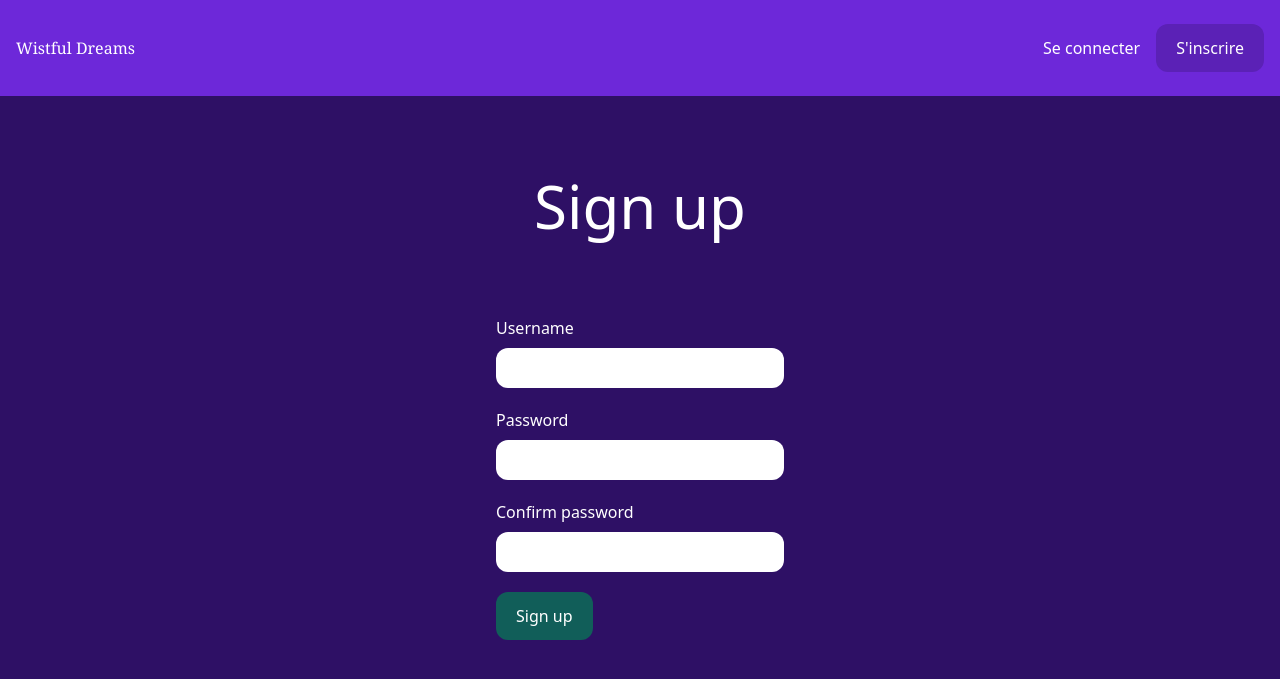
After one commit to Callypige/wistful-dreams, a Django app: page /signup/ in a window 1280 px wide. The commit adds this page. Shown: the top 679 px of the page. Run offline with Django 4.2, Linux system fonts and the light colour scheme; some libraries are stand-ins or nearby versions.

Commit message:
Login + sign up and create superuser

```diff
--- /dev/null
+++ b/wistuldreams/dreamapp/forms.py
@@ -0,0 +1,8 @@
+from django.contrib.auth.models import User
+from django.contrib.auth.forms import UserCreationForm
+
+
+class SignUpForm(UserCreationForm):
+    class Meta:
+        model = User
+        fields = ["username", "password1", "password2"]
--- a/wistuldreams/dreamapp/templates/dreamapp/base.html
+++ b/wistuldreams/dreamapp/templates/dreamapp/base.html
@@ -11,25 +11,24 @@
   <body class="bg-violet-950">
     <nav class="flex items-center justify-between px-4 py-6 bg-violet-700">
       <div>
-        <a href="/" class="text-xl text-white">Home</a>
+        <a href="/" class="font-serif Cambria text-white">Wistful Dreams</a>
       </div>
       <div class="flex items-center space-x-4">
-        {% comment %} {% if request.user.is_authenticated %}
+        {% if request.user.is_authenticated %}
           <h3 class="text-white hover:text-gray-200">Hello, {{request.user.username}}</h3>
-          <a href="/rooms" class="text-white hover:text-gray-200">Rooms</a>
           <a
             href="/logout/"
-            class="px-5 py-3 rounded-xl text-white bg-orange-600 hover:bg-orange-700"
-            >Log out</a
+            class="px-5 py-3 rounded-xl text-white bg-violet-800 hover:bg-violet-600"
+            >Se déconnecter</a
           >
         {%else %}
-          <a href="/login/" class="text-white hover:text-gray-200">Log in</a>
+          <a href="/login/" class="text-white hover:text-gray-200">Se connecter</a>
           <a
             href="/signup/"
-            class="px-5 py-3 rounded-xl text-white bg-orange-600 hover:bg-orange-700"
-            >Sign up</a
+            class="px-5 py-3 rounded-xl text-white bg-violet-800 hover:bg-violet-600"
+            >S'inscrire</a
           >
-        {% endif %} {% endcomment %}
+        {% endif %}
       </div>
     </nav>
 
--- /dev/null
+++ b/wistuldreams/dreamapp/templates/dreamapp/signup.html
@@ -0,0 +1,40 @@
+{% extends 'dreamapp/base.html' %}
+{% block title %}Sign up | {% endblock %}
+{% block content %}
+<div class="p-10 lg:p-20 text-center">
+  <h1 class="text-3xl lg:text-6xl text-white">Sign up</h1>
+</div>
+
+<form method="post" action="." class="lg:w-1/4 px-4 mx-auto"><form>
+    {% csrf_token %}
+    <div class="mb-5">
+        <label class="text-white">Username</label>
+
+        <input type="text" name="username" class="w-full mt-2 px-4 py-2 rounded-xl">
+    </div>
+
+    <div class="mb-5">
+        <label class="text-white">Password</label>
+
+        <input type="password" name="password1" class="w-full mt-2 px-4 py-2 rounded-xl">
+    </div>
+
+    <div class="mb-5">
+        <label class="text-white">Confirm password</label>
+
+        <input type="password" name="password2" class="w-full mt-2 px-4 py-2 rounded-xl">
+    </div>
+
+    {% if form.errors %}
+        {% for field in form %}
+            {% for error in field.errors %}
+                <div class="mb-5 p-4 rounded-xl bg-red-300 text-white">
+                    <p>{{ error|escape }}</p>
+                </div>
+            {% endfor %}
+        {% endfor %}
+    {% endif %}
+
+    <button class="px-5 py-3 rounded-xl text-white bg-teal-800 hover:bg-teal-700">Sign up</button>
+<form>
+{% endblock %}
--- a/wistuldreams/dreamapp/urls.py
+++ b/wistuldreams/dreamapp/urls.py
@@ -1,7 +1,15 @@
 from django.urls import path
+from django.contrib.auth import views as auth_views
 
 from . import views
 
 urlpatterns = [
     path("", views.frontpage, name="frontpage"),
+    path("signup/", views.signup, name="signup"),
+    path(
+        "login/",
+        auth_views.LoginView.as_view(template_name="dreamapp/login.html"),
+        name="login",
+    ),
+    path("logout/", auth_views.LogoutView.as_view(), name="logout"),
 ]
--- a/wistuldreams/dreamapp/views.py
+++ b/wistuldreams/dreamapp/views.py
@@ -1,5 +1,23 @@
-from django.shortcuts import render
+from django.shortcuts import render, redirect
+from django.contrib.auth import login
+from .forms import SignUpForm
 
 
 def frontpage(request):
     return render(request, "dreamapp/frontpage.html")
+
+
+def signup(request):
+    if request.method == "POST":
+        form = SignUpForm(request.POST)
+
+        if form.is_valid():
+            user = form.save()
+
+            login(request, user)
+
+            return redirect("frontpage")
+    else:
+        form = SignUpForm()
+
+    return render(request, "dreamapp/signup.html", {"form": form})
```
Also changed, not shown: wistuldreams/dreamapp/templates/dreamapp/login.html (added, +34 -0 lines), wistuldreams/db.sqlite3.
